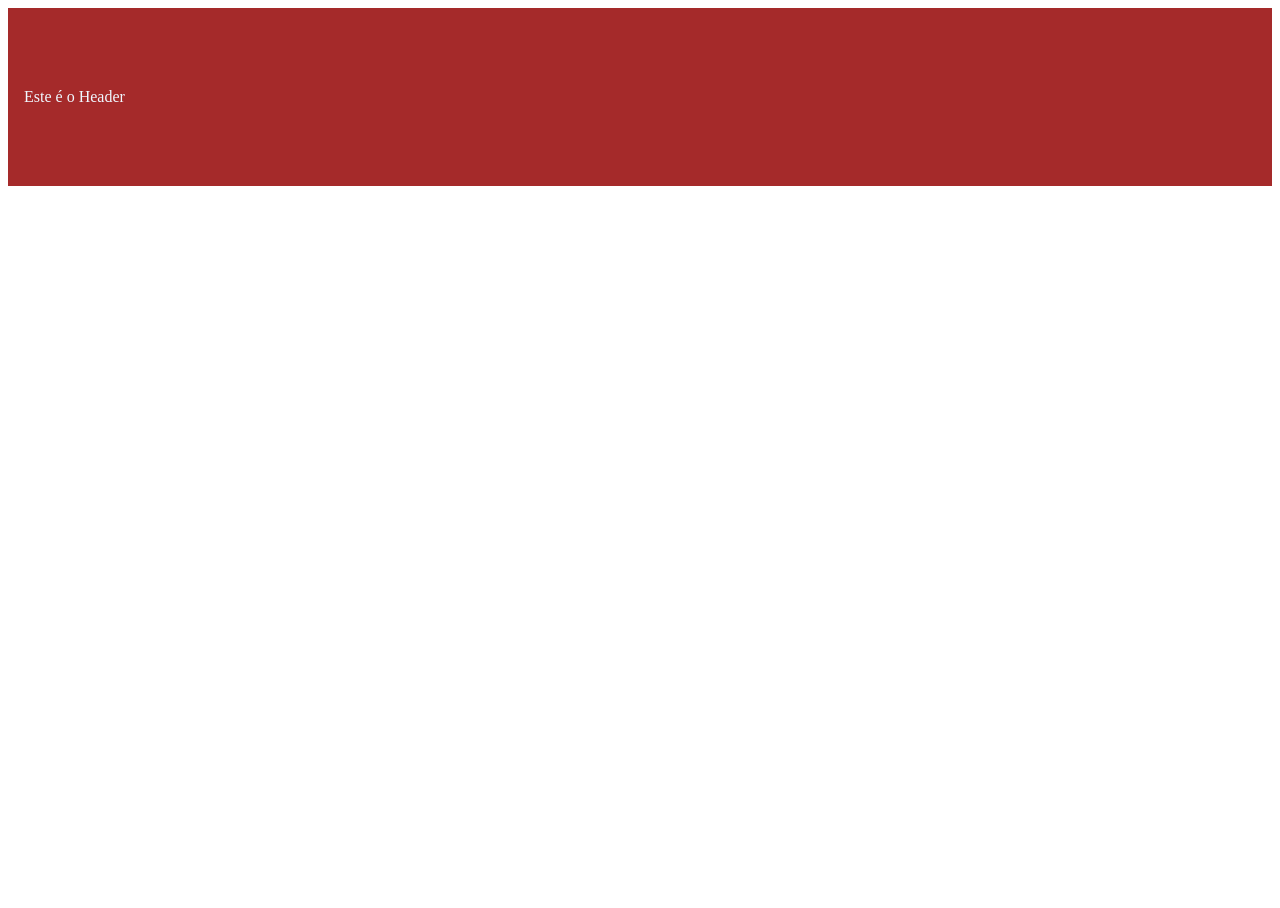
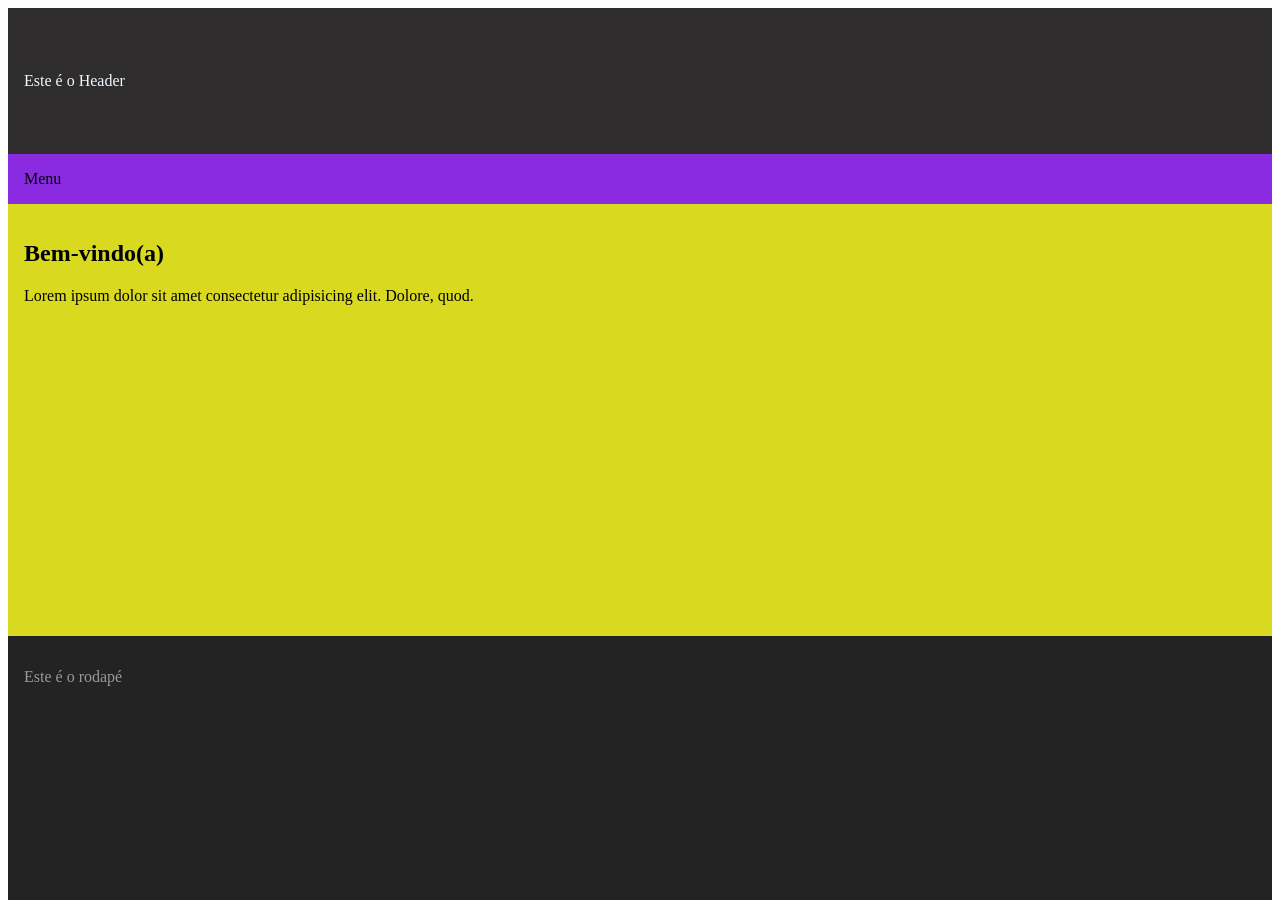
Before and after one commit to tayara-kerlen/React, a React (Vite) app: page / in a window 1280 px wide. Before the commit the page ends 800 px from the top, so only its background shows below. Built offline with nearby package versions, Linux system fonts and the light colour scheme.

Commit message:
Estrutura Pronta

```diff
--- a/index.html
+++ b/index.html
@@ -3,7 +3,6 @@
   <head>
     <meta charset="UTF-8" />
     <link rel="icon" type="image/svg+xml" href="/vite.svg" />
-    <meta name="viewport" content="width=device-width, initial-scale=1.0" />
     <title>Vite + React</title>
   </head>
   <body>
--- a/src/App.jsx
+++ b/src/App.jsx
@@ -11,4 +11,4 @@ function App() {
   );
 }
 
-export default App;
+export default App
--- a/src/components/Footer/Footer.css
+++ b/src/components/Footer/Footer.css
@@ -0,0 +1,6 @@
+footer {
+    background-color: #232323;
+    color: #999999;
+    padding: 2rem 1rem;
+    min-height: 12.5rem;
+}
--- a/src/components/Footer/Footer.jsx
+++ b/src/components/Footer/Footer.jsx
@@ -0,0 +1,11 @@
+import './Footer.css'
+
+export default function Footer() {
+    return (
+        <>
+            <footer>
+                Este é o rodapé
+            </footer>
+        </>
+    );
+}
--- a/src/components/Header/Header.css
+++ b/src/components/Header/Header.css
@@ -1,6 +1,6 @@
 
 header {
-    background-color: brown;
+    background-color: rgb(46, 44, 44);
     color: aliceblue;
-    padding: 5rem 1rem;
+    padding: 4rem 1rem;
 }
--- a/src/components/Main/Main.css
+++ b/src/components/Main/Main.css
@@ -0,0 +1,7 @@
+
+main {
+    background-color: rgb(217, 217, 32);
+    min-height: 25rem;
+    padding: 1rem;
+
+}
--- a/src/components/Main/Main.jsx
+++ b/src/components/Main/Main.jsx
@@ -0,0 +1,15 @@
+import './Main.css';
+
+export default function Main() {
+    return(
+        <>
+           <main>
+                <h2>Bem-vindo(a)</h2>
+
+                <p>Lorem ipsum dolor sit amet consectetur adipisicing elit. Dolore, quod.</p>
+           </main>
+        </>
+    );
+}
+
+// export default Main; //
--- a/src/components/Nav/Nav.css
+++ b/src/components/Nav/Nav.css
@@ -0,0 +1,4 @@
+nav {
+    padding: 1rem;
+    background-color: blueviolet;
+}
--- a/src/components/Nav/Nav.jsx
+++ b/src/components/Nav/Nav.jsx
@@ -1,4 +1,4 @@
-
+import './Nav.css'
 function  Nav() {
     return(
         <>
@@ -8,3 +8,5 @@ function  Nav() {
         </>
     );
 }
+
+export default Nav;
--- a/src/pages/Home/index.jsx
+++ b/src/pages/Home/index.jsx
@@ -1,11 +1,17 @@
+import Footer from '../../components/Footer/Footer';
 import Header from '../../components/Header/Header'
+import Main from '../../components/Main/Main';
+import Nav from '../../components/Nav/Nav'
+
 
 // Page
 function Home() {
     return(
         <>
-           <Header></Header>
-
+           <Header />
+           <Nav />
+           <Main />
+           <Footer />
         </>
     );
 }
```
Also changed, not shown: src/main.jsx (+1 -12 lines).
